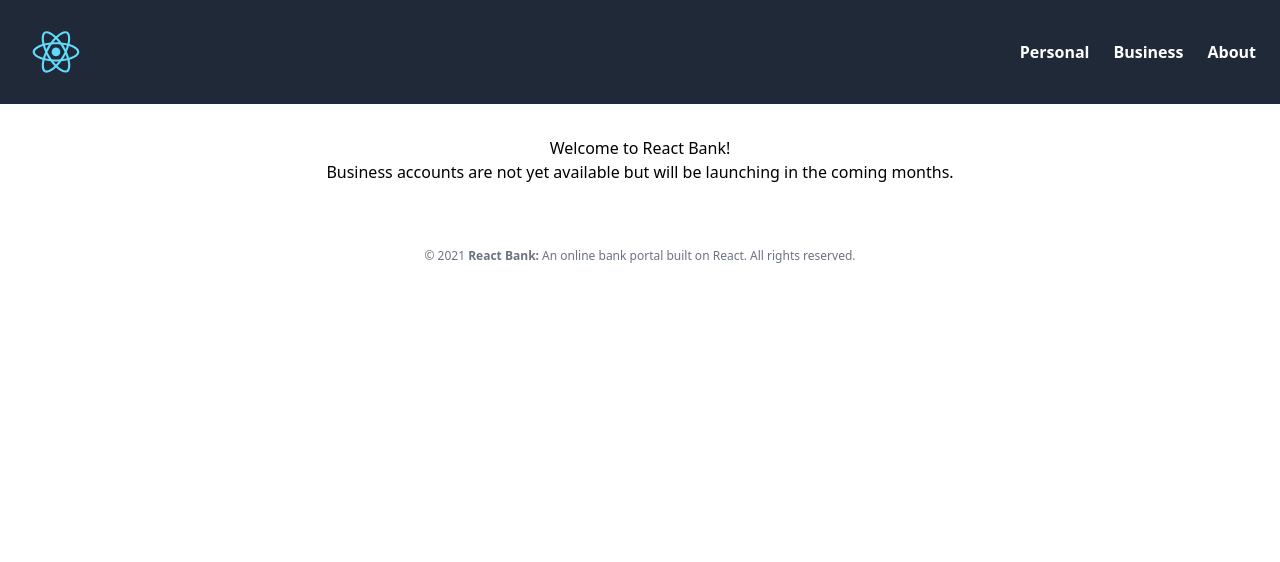
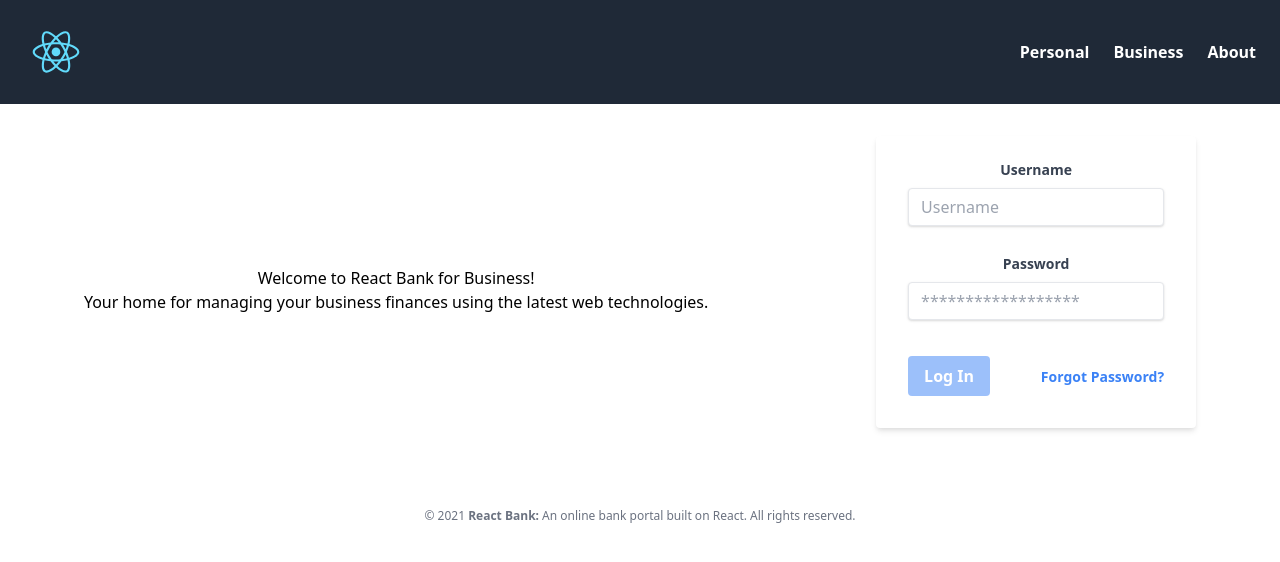
Before and after one commit to nugentmichael/react-bank, a React (Create React App) app: page /business in a window 1280 px wide. Shown: the top 562 px of the page. Built offline with nearby package versions, Linux system fonts and the light colour scheme.

Commit message:
Update the Business page component to include the Login Form sidebar component.

```diff
--- a/src/layouts/Business.js
+++ b/src/layouts/Business.js
@@ -1,4 +1,5 @@
 import React, { useEffect } from 'react';
+import LoginForm from '../components/LoginForm';
 
 const Business = (props) => {
 	useEffect(() => {
@@ -8,11 +9,14 @@ const Business = (props) => {
 	return (
 		<div className="flex items-center justify-around py-8">
 			<div>
-				<h3>Welcome to React Bank!</h3>
+				<h3>Welcome to React Bank for Business!</h3>
 				<h4>
-					Business accounts are not yet available but will be
-					launching in the coming months.
+					Your home for managing your business finances using the
+					latest web technologies.
 				</h4>
+			</div>
+			<div className="w-full max-w-xs">
+				<LoginForm />
 			</div>
 		</div>
 	);
```
